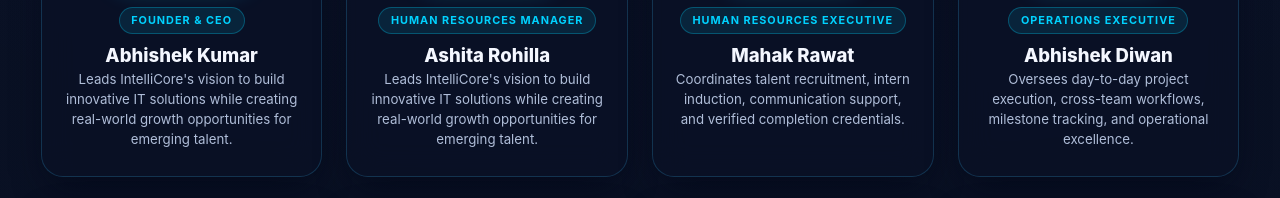
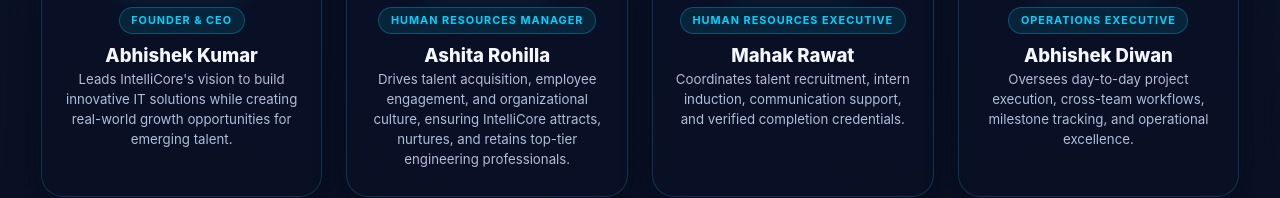
Before and after one commit to ctrlabhi/IntelliCore, a plain HTML site: page index.html in a window 1280 px wide. Shown: the part 10781-10979 px from the top of the page. Drawn offline with Linux system fonts and the light colour scheme.

Commit message:
Update index.html

```diff
--- a/index.html
+++ b/index.html
@@ -3168,7 +3168,7 @@
             </div>
             <span class="team-dept-pill">Human Resources Manager</span>
             <h3 class="team-name">Ashita Rohilla</h3>
-            <p class="team-bio">Leads IntelliCore's vision to build innovative IT solutions while creating real-world growth opportunities for emerging talent.</p>
+            <p class="team-bio">Drives talent acquisition, employee engagement, and organizational culture, ensuring IntelliCore attracts, nurtures, and retains top-tier engineering professionals.</p>
           </article>
 
           <!-- 3. Mahak Rawat -->
```
